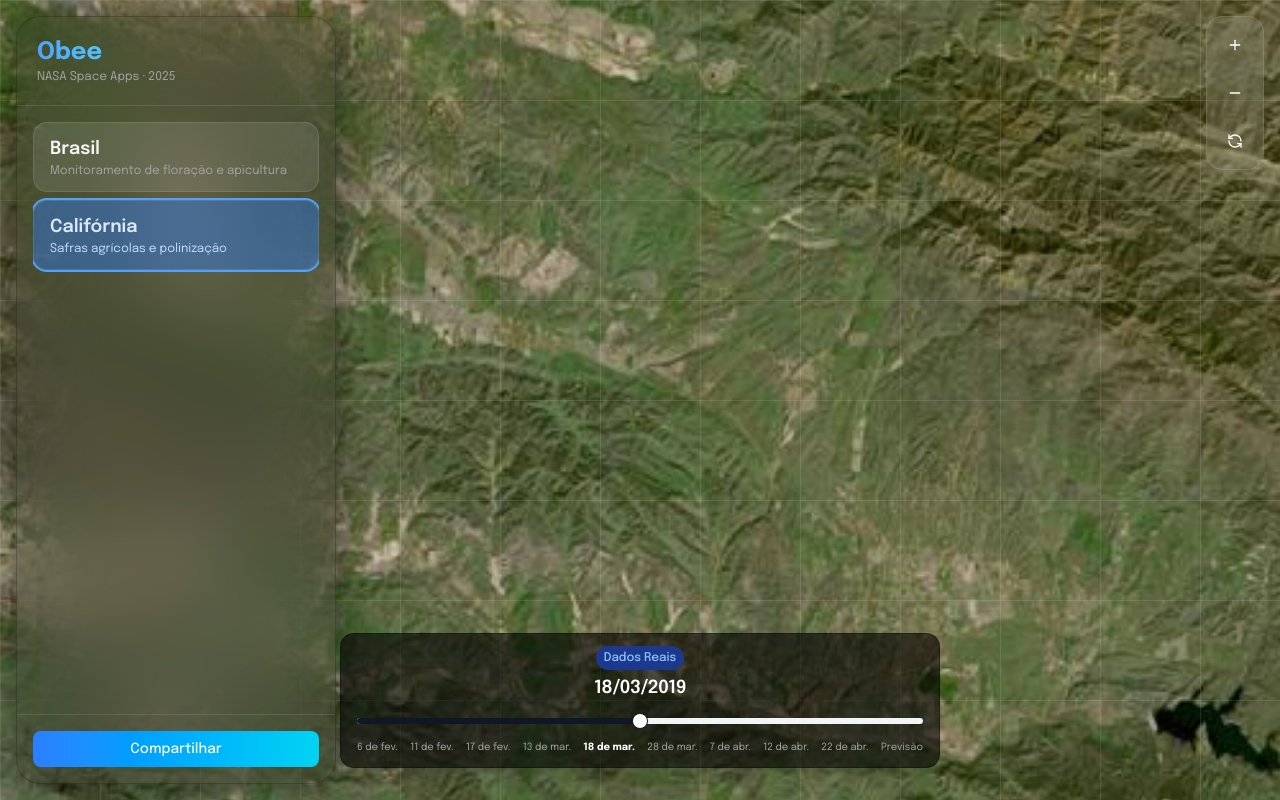
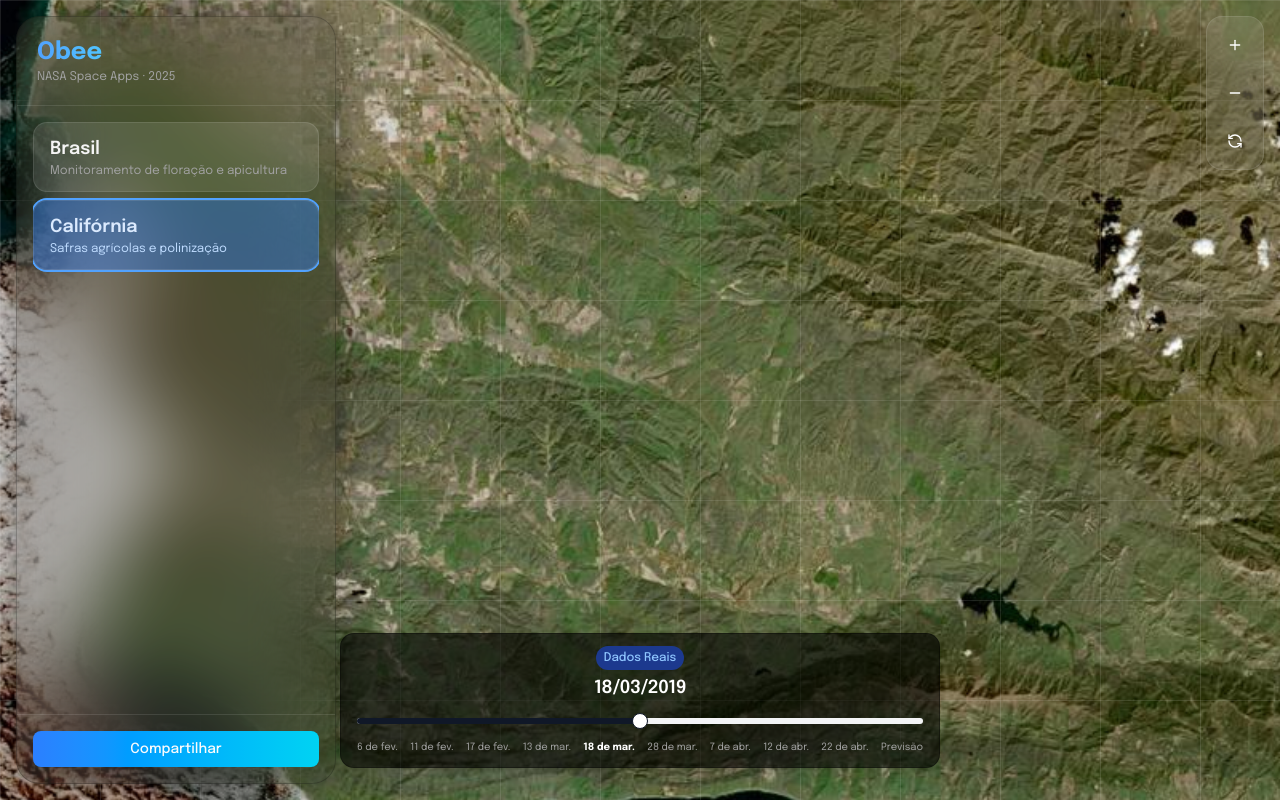
Before and after one commit to obixy/bloomwatch, a React (Vite) app in the folder frontend/: page / in a window 1280 px wide. Built offline with nearby package versions, Linux system fonts and the light colour scheme.

Commit message:
fix: ajustar classe da imagem do mapa para 'object-contain' e adicionar meta viewport

```diff
--- a/frontend/index.html
+++ b/frontend/index.html
@@ -4,6 +4,11 @@
     <meta charset="UTF-8" />
     <link rel="icon" type="image/svg+xml" href="/vite.svg" />
     <meta name="viewport" content="width=device-width, initial-scale=1.0" />
+
+    <meta
+      name="viewport"
+      content="width=device-width, initial-scale=1, maximum-scale=1, user-scalable=no"
+    />
 
     <link rel="preconnect" href="https://fonts.googleapis.com" />
     <link rel="preconnect" href="https://fonts.gstatic.com" crossorigin />
--- a/frontend/src/App.tsx
+++ b/frontend/src/App.tsx
@@ -100,7 +100,7 @@ export function ObeeApp() {
           <img
             src={currentMapImage}
             alt="Satellite View"
-            className="w-full h-full object-cover select-none pointer-events-none"
+            className="w-full h-full object-contain select-none pointer-events-none"
             draggable={false}
           />
         </div>
```
